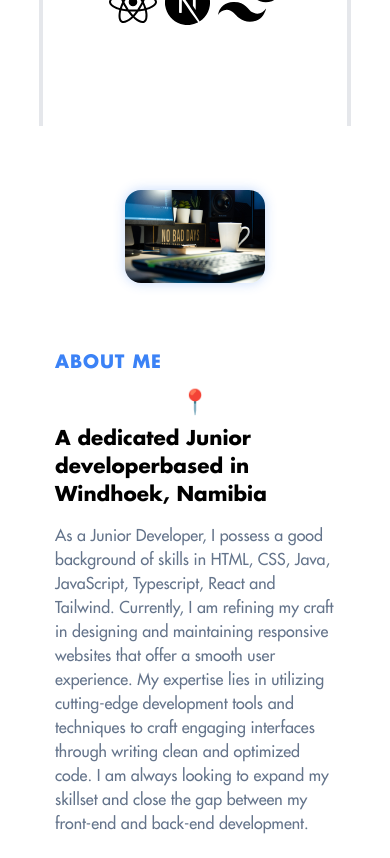
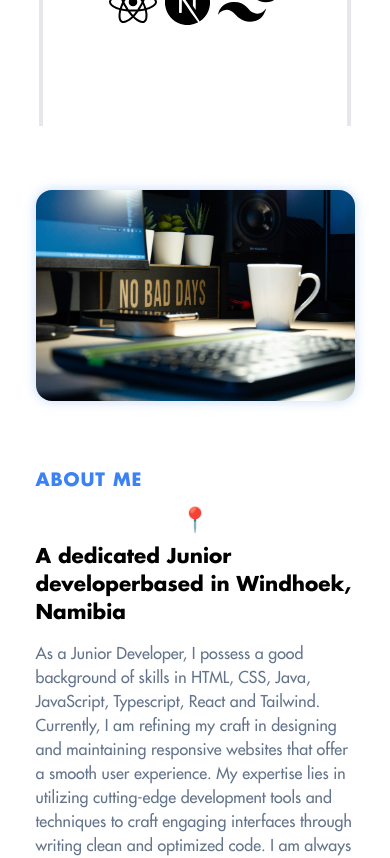
Before and after one commit to LukeCloete/portfolio-website, a Next.js app in the folder portfolio-website/: page / in a window 390 px wide. Shown: the part 1140-1998 px from the top of the page. Built offline with nearby package versions, Linux system fonts and the light colour scheme.

Commit message:
Add mobile responsive design

```diff
--- a/portfolio-website/src/components/About.tsx
+++ b/portfolio-website/src/components/About.tsx
@@ -8,9 +8,9 @@ export default function About() {
       {/* About Section */}
       <section id="about" className="w-full h-fit bg-white">
         {/* Container */}
-        <div className="h-full w-[80%] md:w-[70%] mx-auto flex  lg:flex-row blue flex-col items-center justify-center p-4 py-16 md:py-32 gap-16">
+        <div className="h-full w-[90%] md:w-[70%] mx-auto flex  lg:flex-row blue flex-col items-center justify-center p-4 py-16 md:py-32 gap-16">
           {/* Content */}
-          <div className="w-1/2 lg:w-1/2 shadow-[0px_0px_12px_rgba(59,130,246,0.3)] rounded-2xl relative max-w-[600px] h-fit ">
+          <div className="w-full lg:w-1/2 shadow-[0px_0px_12px_rgba(59,130,246,0.3)] rounded-2xl relative max-w-[600px] h-fit ">
             <Image
               alt="Desk and monitor"
               className="rounded-2xl"
```
